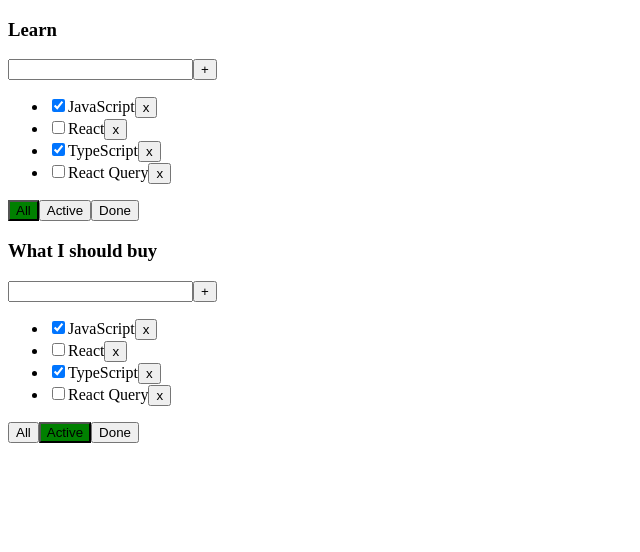
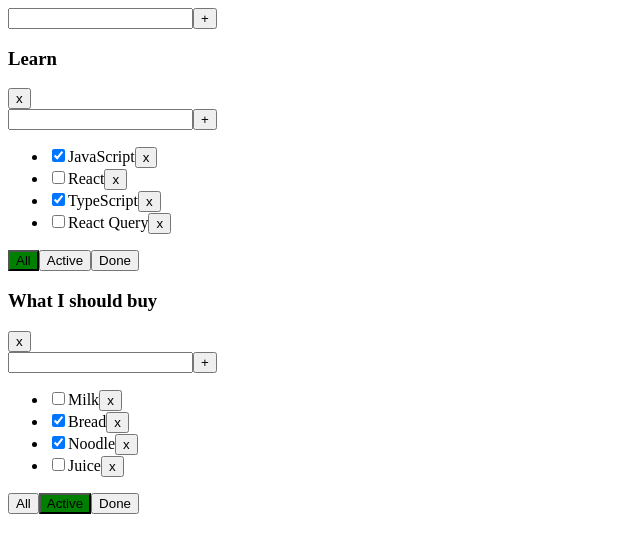
Before and after one commit to kristina-che/todo-trello, a React (Create React App) app: page / in a window 1280 px wide. Shown: the top 552 px of the page, without its empty margins (0-640 px from the left). Built offline with nearby package versions, Linux system fonts and the light colour scheme.

Commit message:
implement addItemForm companent

```diff
--- a/src/App.tsx
+++ b/src/App.tsx
@@ -2,6 +2,7 @@
 import './App.css';
 import {PropsTask, TodoList} from './TodoList';
 import uuid from 'react-uuid';
+import { AddItemForm } from './components/AddItemForm';
 
 
 // let task2: Array<PropsTask> = [
@@ -20,21 +21,31 @@
 
 function App() {
 
-  let initTasks: Array<PropsTask> = [
+  const [filter, setFilter] = useState<filterType>("all");
+
+  const todolist1 = uuid();
+  const todolist2 = uuid();
+
+  const [todoLists, setTodoLists] = useState<Array<todoListPrpos>>([
+    {idTodoList: todolist1, titleTodoList: "Learn", filter: "all"},
+    {idTodoList: todolist2, titleTodoList: "What I should buy", filter: "active"},
+  ])
+
+const [tasks, setTasks] = useState({
+  [todolist1]: [
     {id: uuid(), title: "JavaScript", isDone: true},
     {id: uuid(), title: "React", isDone: false},
     {id: uuid(), title: "TypeScript", isDone: true},
     {id: uuid(), title: "React Query", isDone: false},
-  ]
+  ],
+  [todolist2]: [
+    {id: uuid(), title: "Milk", isDone: false},
+    {id: uuid(), title: "Bread", isDone: true},
+    {id: uuid(), title: "Noodle", isDone: true},
+    {id: uuid(), title: "Juice", isDone: false},
+  ],
+})
 
-  const [tasks, setTasks] = useState<Array<PropsTask>>(initTasks);
-  const [filter, setFilter] = useState<filterType>("all");
-
-
-  const [todoLists, setTodoLists] = useState<Array<todoListPrpos>>([
-    {idTodoList: uuid(), titleTodoList: "Learn", filter: "all"},
-    {idTodoList: uuid(), titleTodoList: "What I should buy", filter: "active"},
-  ])
 
   const changeFilter = (valueFilter: filterType, idTodoList: string) => {
     const todoListFilter = todoLists.find(tl => tl.idTodoList === idTodoList)
@@ -46,32 +57,56 @@
   }
 
 
-  const removeTask = (id: string) => {
-    return setTasks(tasks.filter(task => task.id !== id))
+  const removeTask = (id: string, idTodoList: string) => {
+    const tasksArr = tasks[idTodoList];
+    const filterRemovedTasks = tasksArr.filter(task => task.id !== id);
+    tasks[idTodoList] = filterRemovedTasks;
+    return setTasks({...tasks})
   }
-  const addTask = (inputValue: string) => {
+  const addTask = (inputValue: string, idTodoList: string) => {
     let newTask = {id: uuid(), title: inputValue, isDone: false}
-    let newTasks = [newTask, ...tasks]
-    return setTasks(newTasks)
+    tasks[idTodoList] = [newTask, ...tasks[idTodoList]]
+    return setTasks({...tasks})
   }
-  const changeCheckbox = (id: string, isChecked: boolean) => {
-    let task = tasks.find(item => item.id === id);
+
+  const addTodoList = (inputValue: string, idTodoList: string) => {
+    setTodoLists([{
+      idTodoList: idTodoList,
+      titleTodoList: inputValue,
+      filter: 'all'
+    },
+    ...todoLists])
+
+    setTasks({[idTodoList]: [], ...tasks})
+  }
+
+  const changeCheckbox = (id: string, isChecked: boolean, idTodoList: string) => {
+    let task = tasks[idTodoList].find(item => item.id === id);
     if(task) {
       task.isDone = isChecked
+      setTasks({...tasks})
+    }
   }
 
-    setTasks([...tasks])
+  const deleteTodoList = (idTodoList: string) => {
+    let filterDeleteTodoList = todoLists.filter(td => td.idTodoList !== idTodoList)
+    setTodoLists(filterDeleteTodoList)
+    delete tasks[idTodoList]
+    setTasks({...tasks})
   }
 
   return (
     <div className="App">
+
+      <AddItemForm idTodoList={uuid()} addTask={addTodoList} />
+
       {todoLists.map(tl => {
-        let tasksForFilter = tasks;
+        let tasksForFilter = tasks[tl.idTodoList];
         if(filter === "done") {
-          tasksForFilter = tasks.filter(task => task.isDone === true)
+          tasksForFilter = tasksForFilter.filter(task => task.isDone === true)
         }
         if(filter === "active") {
-          tasksForFilter = tasks.filter(task => task.isDone === false)
+          tasksForFilter = tasksForFilter.filter(task => task.isDone === false)
         }
 
         return (
@@ -84,6 +119,7 @@
                       addTask={addTask}
                       changeCheckbox={changeCheckbox}
                       filter={tl.filter}
+                      deleteTodoList={deleteTodoList}
             />
         )
       })}
--- a/src/TodoList.tsx
+++ b/src/TodoList.tsx
@@ -1,5 +1,6 @@
-import React, { ChangeEvent, KeyboardEvent, MouseEvent, useState } from 'react';
+import React, { ChangeEvent } from 'react';
 import { filterType } from './App';
+import { AddItemForm } from './components/AddItemForm';
 
 export type PropsTask = {
   id: string;
@@ -10,39 +11,18 @@
 type PropsType = {
   title: string;
   tasks: Array<PropsTask>;
-  removeTask: (id: string) => void
+  removeTask: (id: string, idTodoList: string) => void
   changeFilter: (valueFilter: filterType, idTodoList: string) => void
-  addTask: (inputValue: string) => void
-  changeCheckbox: (id: string, isCheck: boolean) => void
+  addTask: (inputValue: string, idTodoList: string) => void
+  deleteTodoList: (idTodoList: string) => void;
+  changeCheckbox: (id: string, isCheck: boolean, idTodoList: string) => void
   idTodoList: string,
   filter: "all" | "active" | "done"
 }
 
 export function TodoList(props: PropsType) {
-
-  const [inputValue, setInputValue] = useState("");
-  const [error, setError] = useState("");
-
-  const addNewTask = () => {
-    const inputValueTrim = inputValue.trim()
-    if(inputValueTrim !== "" && inputValue.trim()) {
-      props.addTask(inputValueTrim);
-      setInputValue("");
-    } else {
-      setError("Required field")
-    }
-  }
-
-  const onNewTaskChangeHandler = (e: ChangeEvent<HTMLInputElement>) => {
-    setInputValue(e.currentTarget.value)
-  }
-  const onKeyUpHandler = (e: KeyboardEvent<HTMLInputElement>) => {
-    if(e.code === "Enter") {
-      addNewTask()
-    }
-  }
-  const onAddTaskClickHandler = (e: MouseEvent<HTMLButtonElement>) => {
-    addNewTask()
+  const deleteTodoListHandler = () => {
+    props.deleteTodoList(props.idTodoList)
   }
   const onAllClickHandler = () => props.changeFilter('all', props.idTodoList)
   const onActiveClickHandler = () => props.changeFilter('active', props.idTodoList)
@@ -50,24 +30,16 @@
 
   return (
     <div>
-      <h3>{props.title}</h3>
-      <div>
-        <input value={inputValue}
-               onChange={onNewTaskChangeHandler}
-               onKeyUp={onKeyUpHandler}
-               className={error && `error-input`}
-          />
-          {error && <div className="error">{error}</div>}
-        <button onClick={onAddTaskClickHandler}>+</button>
-      </div>
+      <h3>{props.title}</h3><button onClick={deleteTodoListHandler}>x</button>
+      <AddItemForm idTodoList={props.idTodoList} addTask={props.addTask} />
       <div>
         <ul>
           {props.tasks.map((item) =>  {
             const onRemoveHandler = () => {
-              props.removeTask(item.id)
+              props.removeTask(item.id, props.idTodoList)
             }
             const changeCheckboxHandler = (e: ChangeEvent<HTMLInputElement>) => {
-              props.changeCheckbox(item.id, e.currentTarget.checked)
+              props.changeCheckbox(item.id, e.currentTarget.checked, props.idTodoList)
             }
             return (
               <li key={item.id}>
--- /dev/null
+++ b/src/components/AddItemForm.tsx
@@ -0,0 +1,48 @@
+import React, { ChangeEvent, KeyboardEvent, MouseEvent, useState } from 'react';
+
+
+type PropsType = {
+  addTask: (inputValue: string, idTodoList: string) => void
+  idTodoList: string,
+}
+
+
+export function AddItemForm(props: PropsType) {
+
+  const [inputValue, setInputValue] = useState("");
+  const [error, setError] = useState("");
+
+  const onNewTaskChangeHandler = (e: ChangeEvent<HTMLInputElement>) => {
+    setInputValue(e.currentTarget.value)
+  }
+  const onKeyUpHandler = (e: KeyboardEvent<HTMLInputElement>) => {
+    if(e.code === "Enter") {
+      addNewTask()
+    }
+  }
+  const onAddTaskClickHandler = (e: MouseEvent<HTMLButtonElement>) => {
+    addNewTask()
+  }
+
+  const addNewTask = () => {
+    const inputValueTrim = inputValue.trim()
+    if(inputValueTrim !== "" && inputValue.trim()) {
+      props.addTask(inputValueTrim, props.idTodoList);
+      setInputValue("");
+    } else {
+      setError("Required field")
+    }
+  }
+
+  return (
+    <div>
+    <input value={inputValue}
+           onChange={onNewTaskChangeHandler}
+           onKeyUp={onKeyUpHandler}
+           className={error && `error-input`}
+      />
+      {error && <div className="error">{error}</div>}
+    <button onClick={onAddTaskClickHandler}>+</button>
+  </div>
+  )
+}
```
Lines whose indentation alone changed are shown as unchanged.
